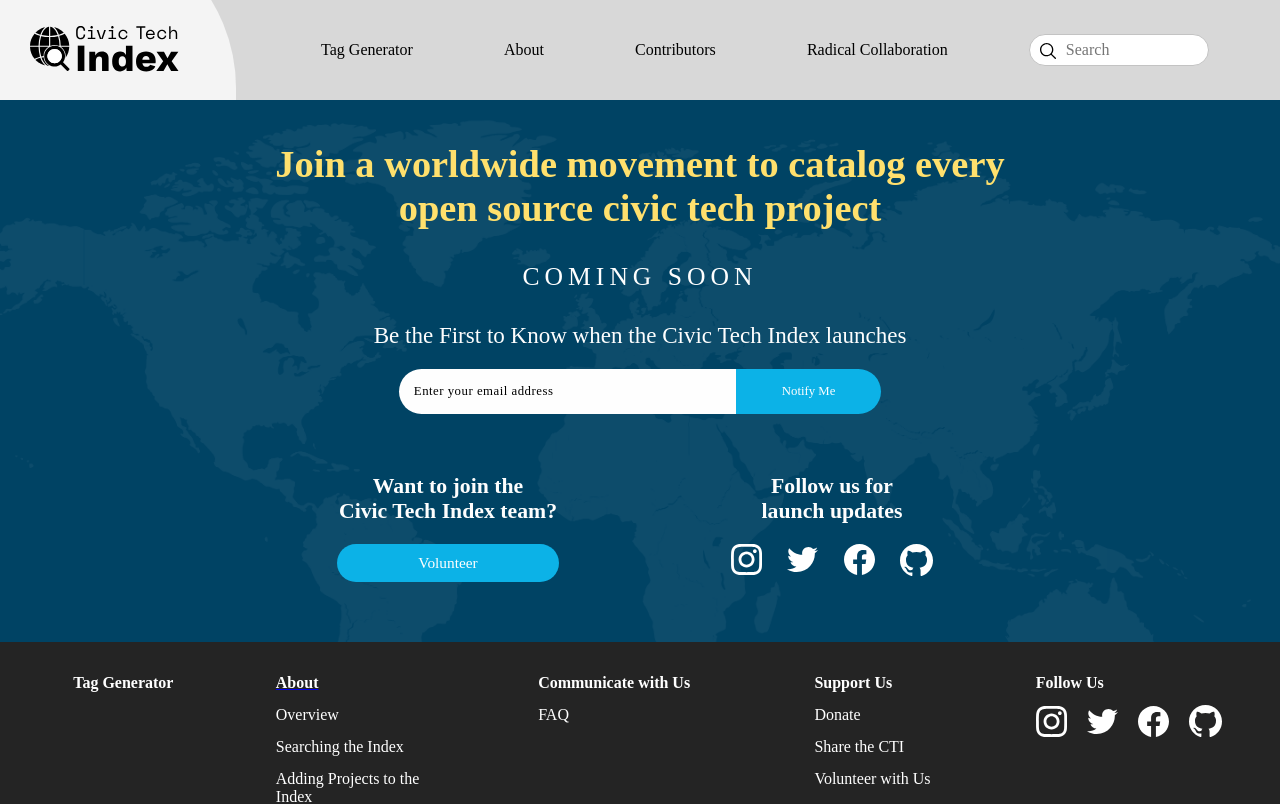
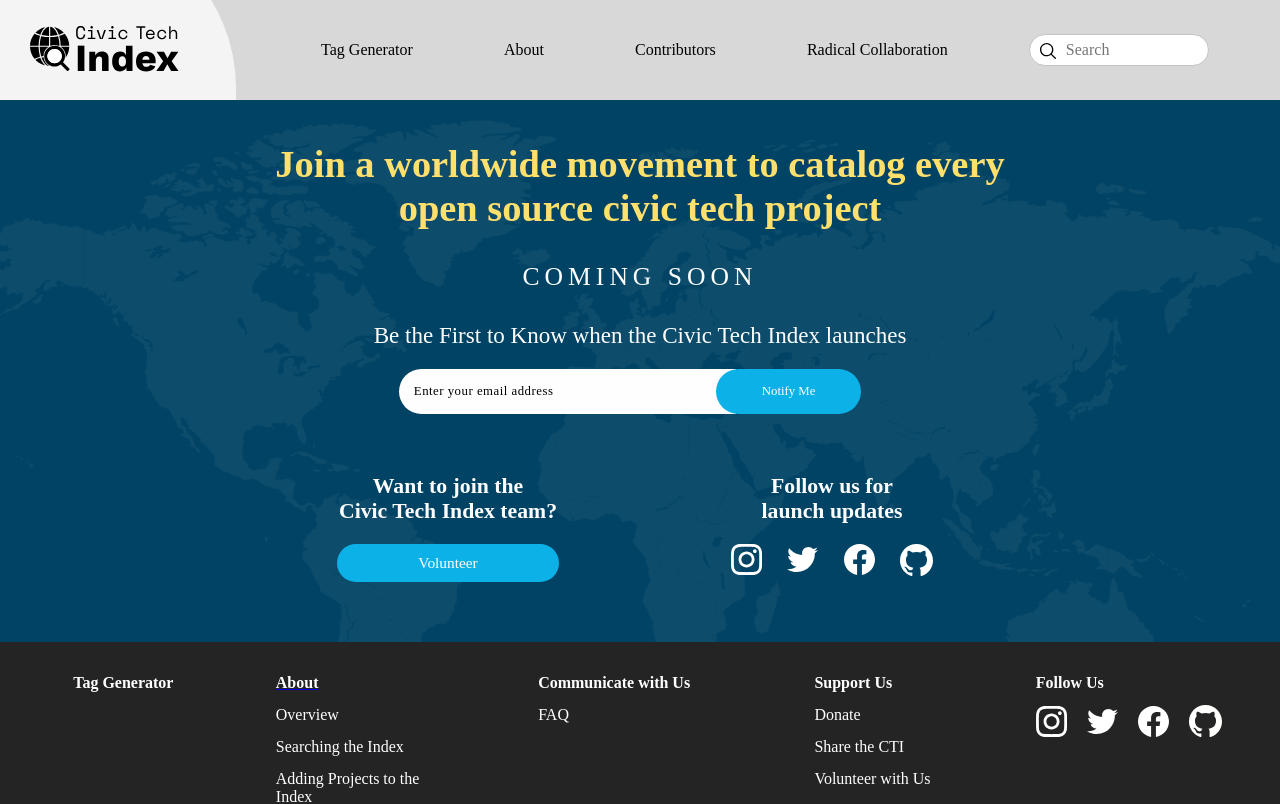
Before and after one commit to civictechindex/CTI-website-frontend, a React (Create React App) app: page /landing in a window 1280 px wide. Shown: the top 804 px of the page. Built offline with nearby package versions, Linux system fonts and the light colour scheme; what webfontloader would draw is missing.

Commit message:
Applied various hover and position styles

```diff
--- a/src/pages/Landing/styles.js
+++ b/src/pages/Landing/styles.js
@@ -34,6 +34,9 @@ const useStyles = createUseStyles( theme => ({
   followIcons: {
     display: 'flex',
     justifyContent: 'space-evenly',
+    '& a:hover': {
+      filter: 'invert(20%) sepia(57%) saturate(6000%) hue-rotate(182deg) brightness(114%) contrast(84%)',
+    }
   },
 
   headerSection: {
@@ -72,20 +75,22 @@ const useStyles = createUseStyles( theme => ({
 
   notifyButton: {
     backgroundColor: '#0CB2E7',
-    borderRadius: '0px 25px 25px 0px',
+    borderRadius: '25px',
     color: '#FEFEFE',
     cursor: 'pointer',
     display: 'inline-block',
     fontSize: '1vw',
     fontWeight: '500',
+    right: '20px',
     padding: '15px',
+    position: 'relative',
     transition: 'background-color 0.25s', // [CHANGE]: Change style based on figma recommendation
     width: '15%',
     '&:active': {
       boxShadow: '1px 1px 10px #333 inset ', // [CHANGE]: Change style based on figma recommendation
     },
     '&:hover': {
-      backgroundColor: '#00ccff', // [CHANGE]: Change style based on figma recommendation
+      backgroundColor: '#0899c7', // [CHANGE]: Change style based on figma recommendation
     },
   },
 
@@ -100,7 +105,6 @@ const useStyles = createUseStyles( theme => ({
   transition: 'box-shadow 0.25s',
     width: '40%',
     '&:focus': {
-      boxShadow: '0px 0px 0px 4px #0F1D2F inset;', // [CHANGE]: Change style based on figma recommendation
       outline: 'none', // [CHANGE]: Change style based on figma recommendation
     },
     '&::placeholder': {
@@ -127,7 +131,7 @@ const useStyles = createUseStyles( theme => ({
       boxShadow: '1px 1px 10px #333 inset ', // [CHANGE]: Change style based on figma recommendation
     },
     '&:hover': {
-      backgroundColor: '#00ccff', // [CHANGE]: Change style based on figma recommendation
+      backgroundColor: '#0899c7', // [CHANGE]: Change style based on figma recommendation
     },
   },
 
```
